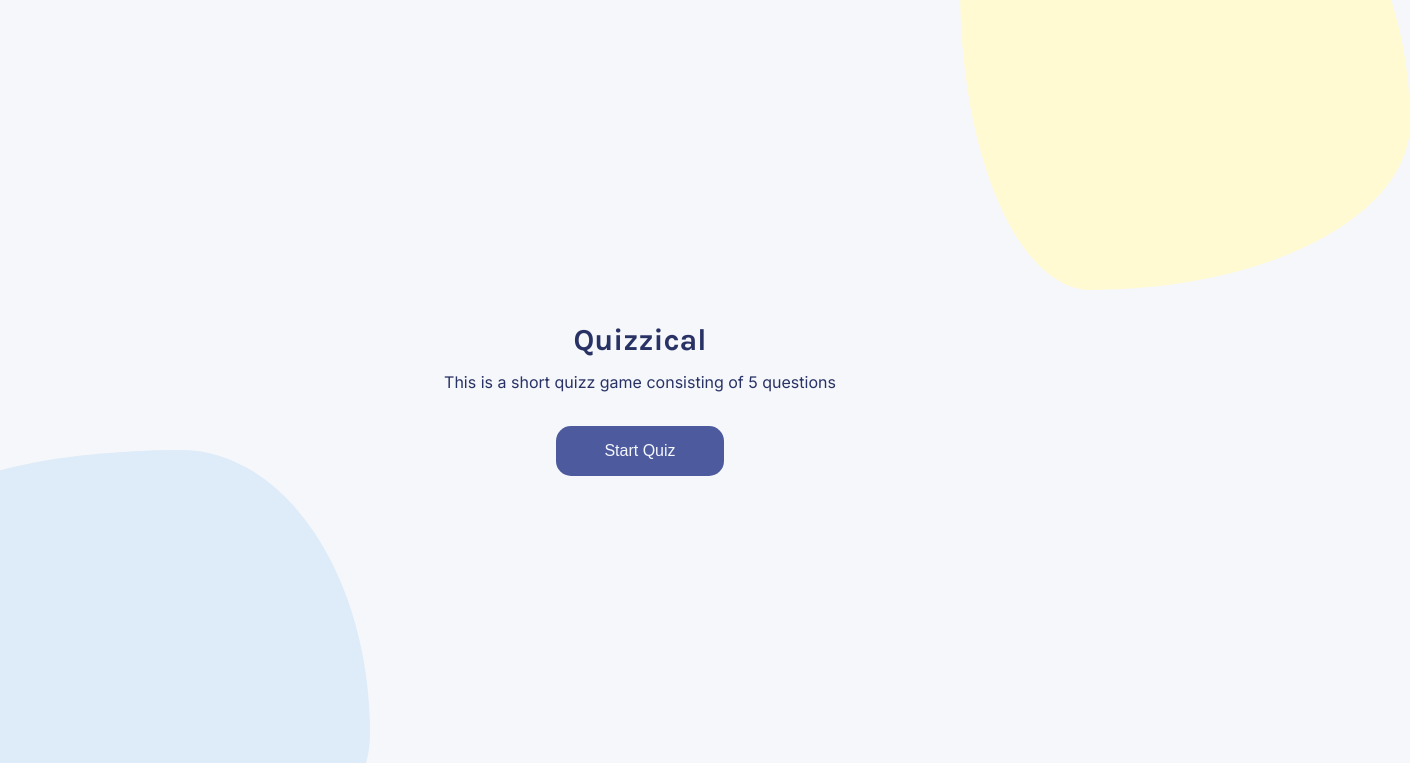
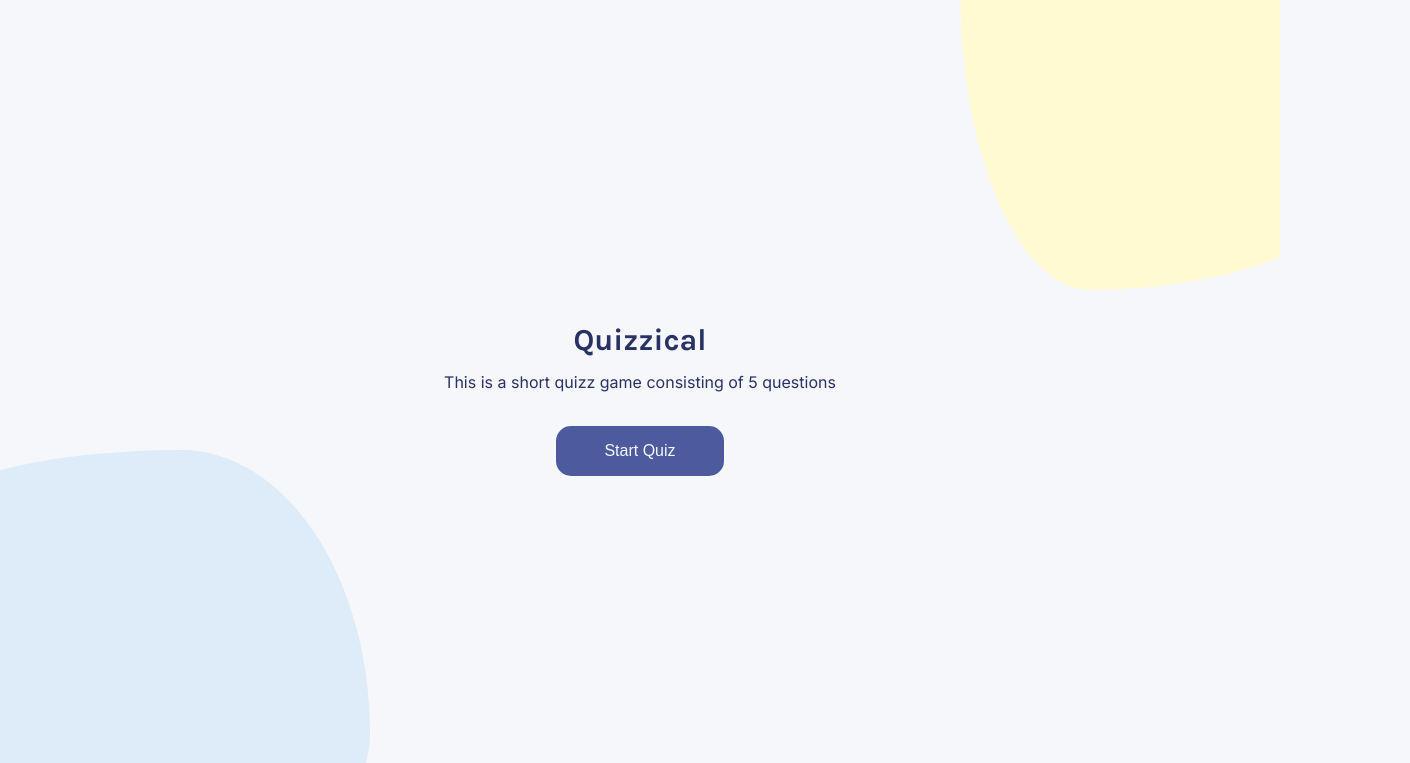
Before and after one commit to justberatt/quizzical, a React (Vite) app: page / in a window 1280 px wide. Shown: the top 763 px of the page, 1410 px wide, since content can reach past the window. Built offline with nearby package versions, Linux system fonts and the light colour scheme.

Commit message:
style the blob container in a way that hides the overflow but doesn't affect the scroll behaviour of the body

```diff
--- a/src/index.css
+++ b/src/index.css
@@ -8,16 +8,22 @@ body {
   display: flex;
   align-items: center;
   justify-content: center;
-  height: 100vh;
+  min-height: 100vh;
+  width: 100vw;
   background-color: #f5f7fb;
-  position: relative;
-  overflow: hidden;
 
   div#root {
     margin: 0 auto;
-    padding: 2rem;
     text-align: center;
   }
+}
+
+div.blobContainer {
+  position: fixed;
+  inset: 0;
+  z-index: -1;
+  overflow: hidden; /* clips the blobs without affecting scroll */
+  pointer-events: none;
 }
 
 div.blobYellow {
```
